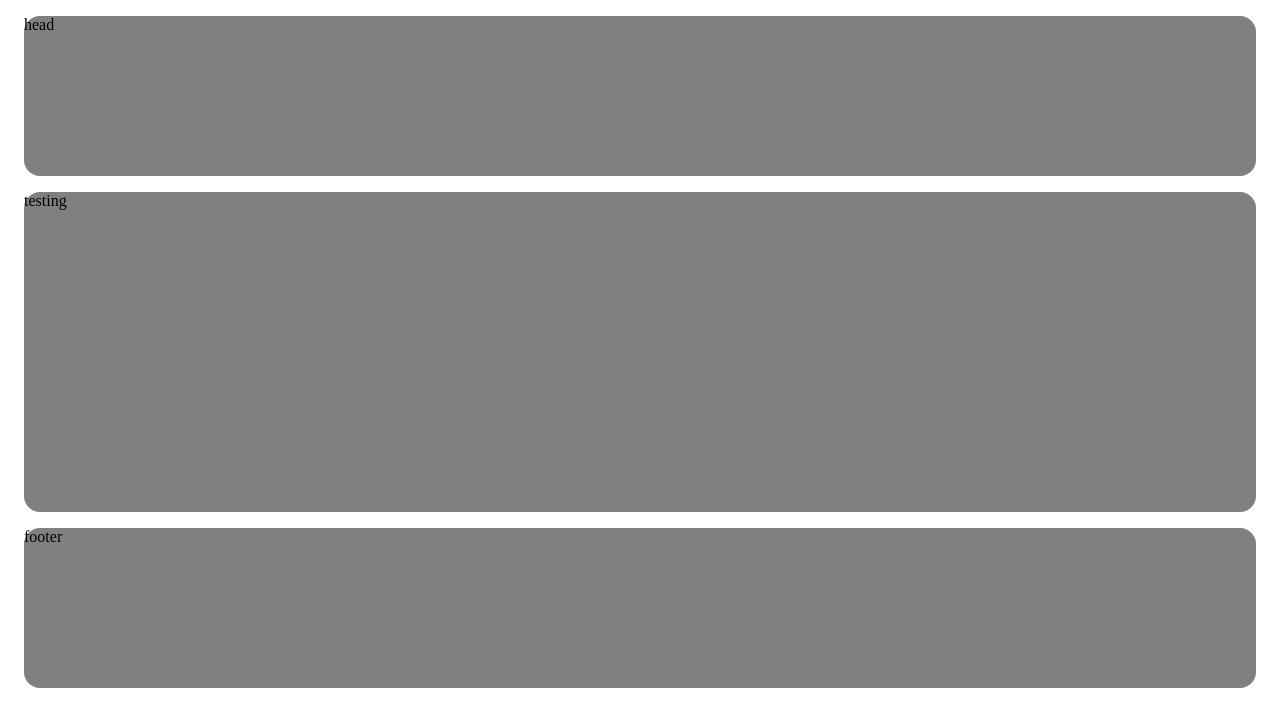
After one commit to cit007/pinterest, a Django app: template accountapp/templates/accountapp/hello_world.html in a window 1280 px wide. The commit adds this page. Shown: the top 727 px of the page. Run offline with Django 3.2, Linux system fonts and the light colour scheme; the template is opened without the code that fills it, so the values that code supplies are empty.

Commit message:
hello_world.html extends base.html for dynamic content

```diff
--- /dev/null
+++ b/accountapp/templates/accountapp/hello_world.html
@@ -0,0 +1,5 @@
+{% extends 'base.html' %}
+
+{% block content %}
+    <main style="height:20rem; background-color: gray; border-radius: 1rem; margin: 1rem">testing</main>
+{% endblock %}
--- a/accountapp/views.py
+++ b/accountapp/views.py
@@ -5,4 +5,4 @@ from django.shortcuts import render
 
 
 def hello_world(request):
-    return render(request, 'base.html')
+    return render(request, 'accountapp/hello_world.html')
--- a/templates/base.html
+++ b/templates/base.html
@@ -5,7 +5,11 @@
 
 <body>
     {% include 'header.html' %}
-    <main style="height:20rem; background-color: gray; border-radius: 1rem; margin: 1rem">main</main>
+
+    {% block content %}
+
+    {% endblock %}
+
     {% include 'footer.html' %}
 </body>
 </html>
```
